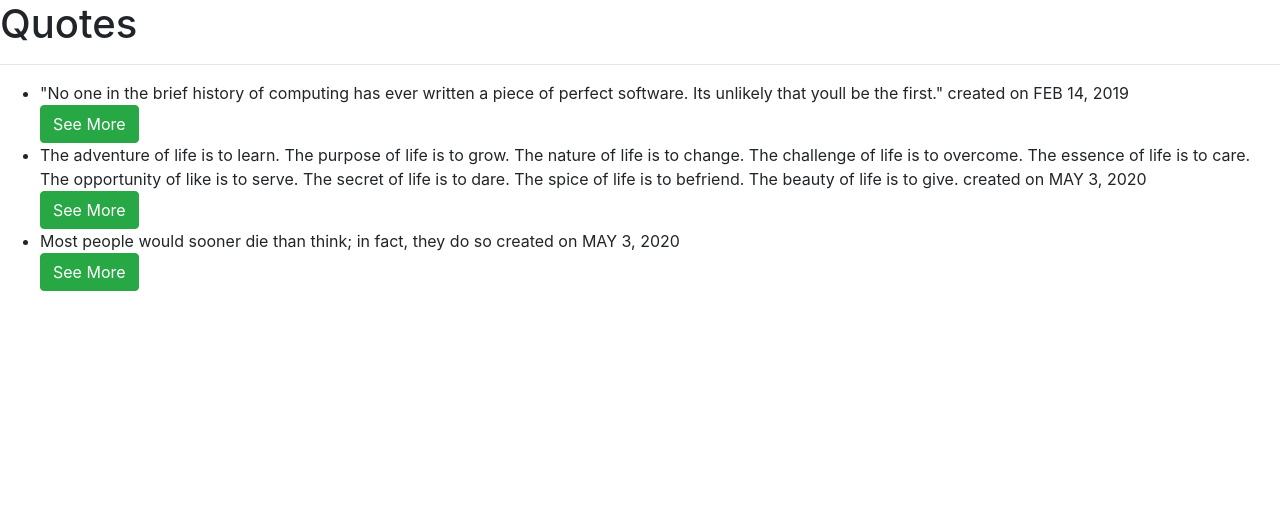
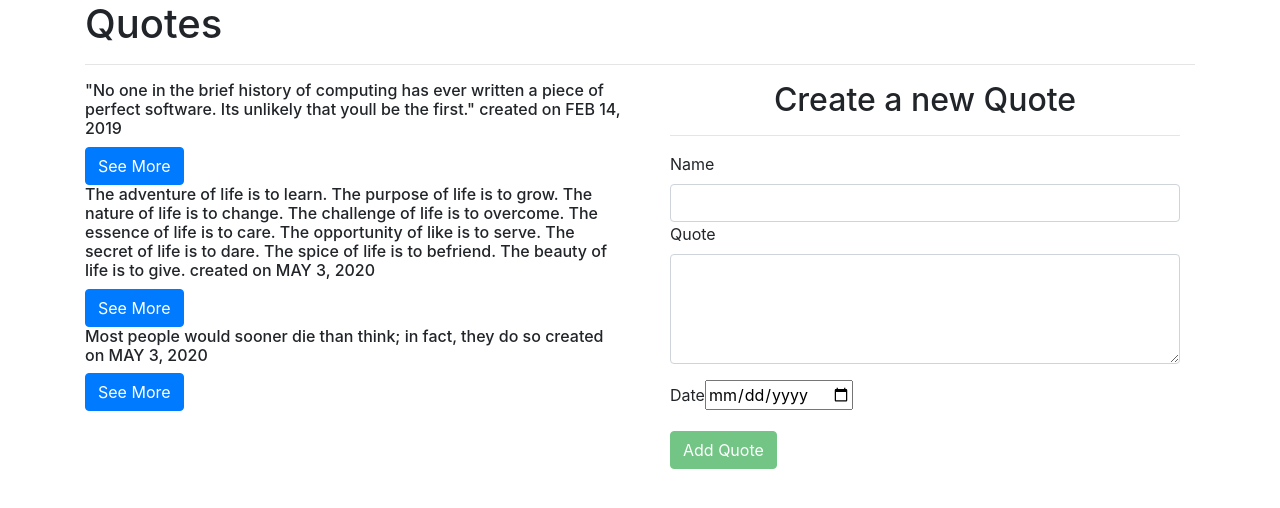
Before and after one commit to brian-kim31/brainy-quotes, an Angular app: page / in a window 1280 px wide. Shown: the top 508 px of the page. Built offline with nearby package versions, Linux system fonts and the light colour scheme.

Commit message:
made a functional form

```diff
--- a/src/app/quote-form/quote-form.component.html
+++ b/src/app/quote-form/quote-form.component.html
@@ -1,23 +1,38 @@
 <div class="container-fluid">
     <h2 class="text-center">Create a new Quote</h2>
     <hr>
-    <form>
+    <form (ngSubmit)='submitQuote()' #quoteForm='ngForm'>
         <div class="form-group">
 
             <label for="name">Name</label>
-            <input type="text" required class="form-control" id="name">
+            <input type="text" class="form-control" id="name" [(ngModel)]="newQuote.name" name="name" #name='ngModel' required>
+            <div [hidden]="name.valid || name.pristine" class="alert alert-danger">
+                <p>Name is required</p>
 
+            </div>
+            <div class="form-group">
+
+                <label for="description">Quote</label>
+                <textarea class="form-control" id="description" rows="4" [(ngModel)]="newQuote.author" name="description" #description="ngModel" required></textarea>
+                <div [hidden]="description.valid || description.pristine" class="alert alert-danger">
+                    <p>Quote is required</p>
+
+                </div>
+
+
+            </div>
+            <div class="form-group">
+                <label for="complete">Date</label>
+                <input type='date' id="complete" [(ngModel)]="newQuote.completeDate" name="completeDate" #completeDate="ngModel" required>
+                <div [hidden]="completeDate.valid || completeDate.pristine" class="alert alert-danger">
+                    <p>Date is required</p>
+
+                </div>
+
+            </div>
+            <button type="submit" class="btn btn-success" [disabled]="!quoteForm.valid">Add Quote</button>
         </div>
-        <div class="form-group">
 
-            <label for="description">Quote</label>
-            <textarea class="form-control" id="description" rows="4" required></textarea>
 
-        </div>
-        <!-- <div class="form-group">
-            <label for="complete">Completion</label>
-            <input type='date' id="complete" required>
-
-        </div> -->
     </form>
 </div>
--- a/src/app/quote-form/quote-form.component.ts
+++ b/src/app/quote-form/quote-form.component.ts
@@ -1,15 +1,19 @@
-import { Component, OnInit } from '@angular/core';
+import { Component, OnInit, Output, EventEmitter } from '@angular/core';
+import { Quote } from '../quote';
 
 @Component({
   selector: 'app-quote-form',
   templateUrl: './quote-form.component.html',
-  styleUrls: ['./quote-form.component.css']
+  styleUrls: ['./quote-form.component.css'],
 })
 export class QuoteFormComponent implements OnInit {
+  newQuote = new Quote(0, '', '', new Date());
+  @Output() addQuote = new EventEmitter<Quote>();
 
-  constructor() { }
+  submitQuote() {
+    this.addQuote.emit(this.newQuote);
+  }
+  constructor() {}
 
-  ngOnInit(): void {
-  }
-
+  ngOnInit(): void {}
 }
--- a/src/app/quote.ts
+++ b/src/app/quote.ts
@@ -3,6 +3,7 @@
   constructor(
     public id: number,
     public name: string,
+
     public author: string,
     public completeDate: Date
   ) {
--- a/src/app/quote/quote.component.html
+++ b/src/app/quote/quote.component.html
@@ -1,13 +1,24 @@
-<div>
+<div class="container">
     <h1>Quotes</h1>
     <hr>
-    <ul>
-        <div *ngFor='let quote of quotes;let i = index'>
-            <li appHighlight>{{quote.name}} created on {{quote.completeDate | date | uppercase}}</li>
-            <button class="btn btn-success" (click)='toggleDetails(i)'>See More</button>
-            <app-quote-detail *ngIf='quote.showAuthor' [quote]='quote' (isComplete)='deleteQuote($event, i)'>
-            </app-quote-detail>
+
+    <div class="row">
+        <div class="col-md-6">
+            <div *ngFor='let quote of quotes;let i = index'>
+                <div>
+                    <h6 id={{i}} appHighlight>{{quote.name}} created on {{quote.completeDate|date|uppercase}}</h6>
+
+                    <button class="btn btn-primary" (click)='toggleDetails(i)'>See More</button>
+                </div>
+                <div *ngIf='quote.showAuthor'>
+                    <app-quote-detail [quote]='quote' (isComplete)='deleteQuote($event, i)'>
+                    </app-quote-detail>
+                </div>
+            </div>
         </div>
-    </ul>
+        <div class="col-md-6">
+            <app-quote-form (addQuote)="addNewQuote($event)"></app-quote-form>
+        </div>
+    </div>
+
     <p *ngIf='quotes.length > 5'>Today is a good day, quotes in the air 🧠 </p>
-</div>
--- a/src/app/quote/quote.component.ts
+++ b/src/app/quote/quote.component.ts
@@ -46,6 +46,12 @@
       }
     }
   }
+  addNewQuote(quote) {
+    let quoteLength = this.quotes.length;
+    quote.id = quoteLength + 1;
+    quote.completeDate = new Date(quote.completeDate);
+    this.quotes.push(quote);
+  }
   //quote = 'my name is brian';
   constructor() {}
 
```
Also changed, not shown: src/app/app.module.ts (+5 -7 lines).
